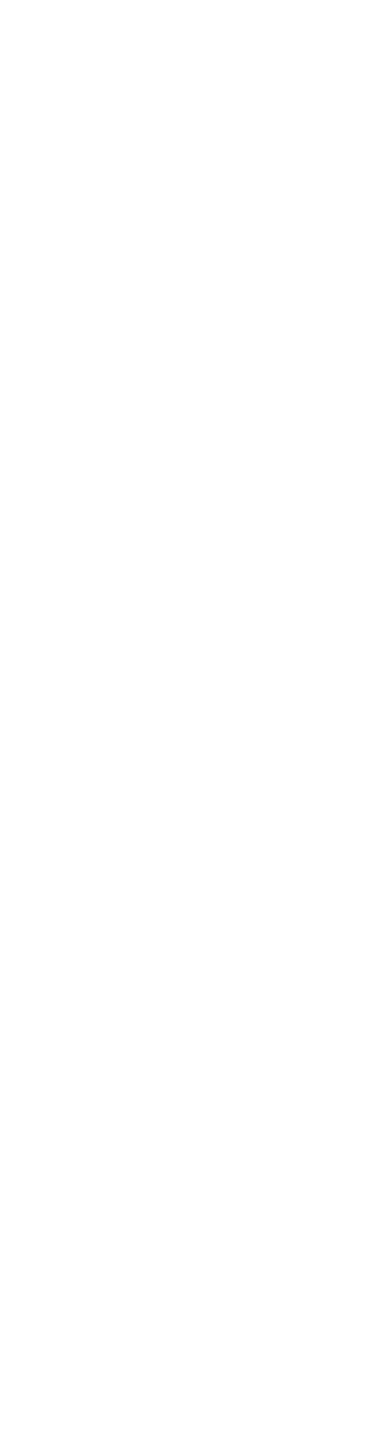
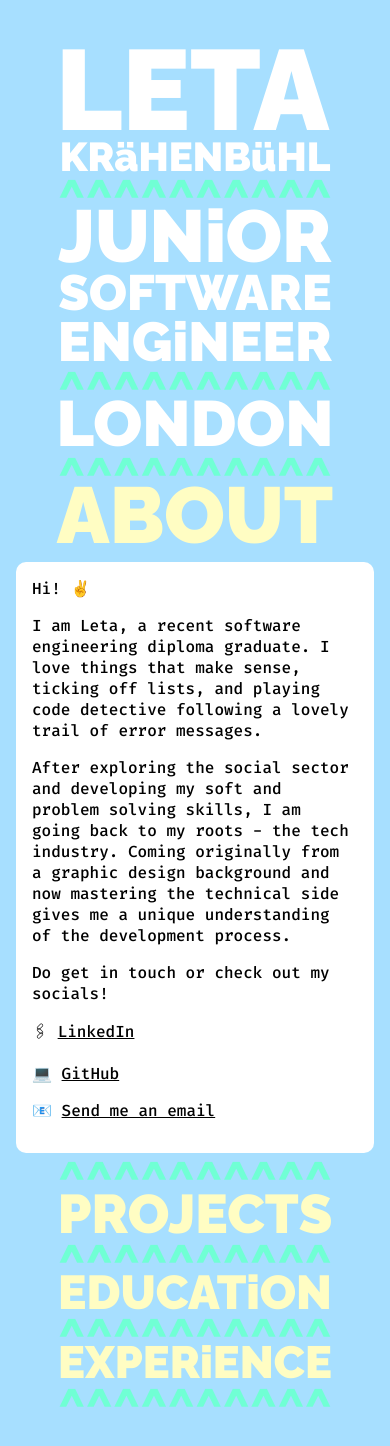
Before and after one commit to leta-krahenbuhl/portfolio, a React (Create React App) app: page /about2 in a window 390 px wide. Before the commit this address had no page. Shown: the top 1446 px of the page. Before the commit the page ends 844 px from the top, so only its background shows below. Built offline with nearby package versions, Linux system fonts and the light colour scheme.

Commit message:
Create mobile about page, not linked with navigation yet

```diff
--- a/src/App.js
+++ b/src/App.js
@@ -5,6 +5,7 @@ import About from "../src/Pages/About/About";
 import Projects from "../src/Pages/Projects/Projects";
 import Education from "../src/Pages/Education/Education";
 import Experience from "../src/Pages/Experience/Experience";
+import About2 from "../src/Pages/About2/About2";
 
 function App() {
   return (
@@ -16,6 +17,7 @@ function App() {
           <Route path="/projects" element={<Projects />} />
           <Route path="/education" element={<Education />} />
           <Route path="/experience" element={<Experience />} />
+          <Route path="/about2" element={<About2 />} />
         </Routes>
       </div>
     </BrowserRouter>
--- /dev/null
+++ b/src/Pages/About2/About2.js
@@ -0,0 +1,18 @@
+import Header from "../../components/Header/Header";
+import Navigation from "../../components/Navigation/Navigation";
+import NavigationMobile from "../../components/NavigationMobile/NavigationMobile";
+import "./About2.scss";
+
+export default function About2() {
+  return (
+    <main className="home">
+      <Header />
+      <div className="navigation-tablet">
+        <Navigation />
+      </div>
+      <div className="navigation-mobile">
+        <NavigationMobile />
+      </div>
+    </main>
+  );
+}
--- /dev/null
+++ b/src/Pages/About2/About2.scss
@@ -0,0 +1,19 @@
+@use "../../styles/partials/mixins" as *;
+
+.home {
+  min-height: 100vh;
+}
+
+.navigation-mobile {
+  @include tablet {
+    display: none;
+  }
+}
+
+.navigation-tablet {
+  display: none;
+
+  @include tablet {
+    display: inline;
+  }
+}
--- a/src/components/Header/Header.js
+++ b/src/components/Header/Header.js
@@ -14,7 +14,7 @@ export default function Header() {
         </div>
       </Link>
 
-      {location.pathname === "/" && (
+      {(location.pathname === "/" || location.pathname === "/about2") && (
         <article className="header-part2">
           <p className="header-part2__junior">JUNiOR</p>
           <p className="header-part2__software">SOFTWARE</p>
--- a/src/components/Header/Header.scss
+++ b/src/components/Header/Header.scss
@@ -64,4 +64,8 @@
     @include caret;
     line-height: 5.4rem;
   }
+
+  @include tablet {
+    display: none;
+  }
 }
--- /dev/null
+++ b/src/components/MobileAboutOpen/MobileAboutOpen.js
@@ -0,0 +1,63 @@
+import "./MobileAboutOpen.scss";
+import Collapsible from "react-collapsible";
+
+export default function MobileAboutOpen() {
+  return (
+    <article className="about-mobile">
+      <Collapsible trigger="ABOUT" open={true}>
+        <div className="about-mobile__textbox">
+          <p className="about-mobile__text">Hi! &#9996;</p>
+          <p className="about-mobile__text">
+            I am Leta, a recent software engineering diploma graduate. I love
+            things that make sense, ticking off lists, and playing code
+            detective following a lovely trail of error messages.
+          </p>
+          <p className="about-mobile__text">
+            After exploring the social sector and developing my soft and problem
+            solving skills, I am going back to my roots - the tech industry.
+            Coming originally from a graphic design background and now mastering
+            the technical side gives me a unique understanding of the
+            development process.
+          </p>
+
+          <p className="about-mobile__text">
+            Do get in touch or check out my socials!
+          </p>
+
+          <p className="about-mobile__text">
+            &#128391;{" "}
+            <a
+              className="about-mobile__text-link about-mobile__text-link--extra"
+              href="https://www.linkedin.com/in/leta-krahenbuhl/"
+              target="_blank"
+              rel="noreferrer"
+            >
+              LinkedIn
+            </a>
+          </p>
+          <p className="about-mobile__text">
+            &#128187;{" "}
+            <a
+              className="about-mobile__text-link about-mobile__text-link--extra"
+              href="https://github.com/leta-krahenbuhl"
+              target="_blank"
+              rel="noreferrer"
+            >
+              GitHub
+            </a>
+          </p>
+          <p className="about-mobile__text">
+            {" "}
+            &#x1F4E7;{" "}
+            <a
+              className="about-mobile__text-link about-mobile__text-link--extra"
+              href="mailto:leta.krahenbuhl@gmail.com"
+            >
+              Send me an email
+            </a>
+          </p>
+        </div>
+      </Collapsible>
+    </article>
+  );
+}
--- /dev/null
+++ b/src/components/MobileAboutOpen/MobileAboutOpen.scss
@@ -0,0 +1,15 @@
+@use "../../styles/partials/mixins" as *;
+@use "../../styles/partials/variables" as *;
+
+.about-mobile {
+  color: $primary-hover;
+  font-size: 4.95rem;
+  margin-top: -3rem;
+  margin-bottom: 0.5rem;
+
+  &__textbox {
+    @include mobile-textbox;
+  }
+
+  @include mobile-text;
+}
--- a/src/components/NavigationMobile/NavigationMobile.js
+++ b/src/components/NavigationMobile/NavigationMobile.js
@@ -1,14 +1,18 @@
 import "./NavigationMobile.scss";
-// import { Link } from "react-router-dom";
 import MobileAbout from "../../components/MobileAbout/MobileAbout";
 import MobileProjects from "../../components/MobileProjects/MobileProjects";
 import MobileEducation from "../../components/MobileEducation/MobileEducation";
 import MobileExperience from "../../components/MobileExperience/MobileExperience";
+import MobileAboutOpen from "../MobileAboutOpen/MobileAboutOpen";
+import { useLocation } from "react-router-dom";
 
 export default function NavigationMobile() {
+  const location = useLocation();
+
   return (
     <nav className="nav-mobile">
-      <MobileAbout />
+      {location.pathname === "/" && <MobileAbout />}
+      {location.pathname === "/about2" && <MobileAboutOpen />}
       <p className="nav-mobile__caret1">^^^^^^^^^^</p>
       <MobileProjects />
       <p className="nav-mobile__caret2">^^^^^^^^^^</p>
@@ -19,27 +23,3 @@ export default function NavigationMobile() {
     </nav>
   );
 }
-
-// ------------------ Old navigation
-// export default function NavigationMobile() {
-//     return (
-//       <nav className="navigation-mobile">
-//         <Link to="/about">
-//           <p className="navigation-mobile__about">ABOUT</p>
-//           <p className="navigation-mobile__caret1">^^^^^^^^^^</p>
-//         </Link>
-//         <Link to="/projects">
-//           <p className="navigation-mobile__projects">PROJECTS</p>
-//           <p className="navigation-mobile__caret2">^^^^^^^^^^</p>
-//         </Link>
-//         <Link to="/education">
-//           <p className="navigation-mobile__education">EDUCATiON</p>
-//           <p className="navigation-mobile__caret3">^^^^^^^^^^</p>
-//         </Link>
-//         <Link to="/experience">
-//           <p className="navigation-mobile__experience">EXPERiENCE</p>
-//           <p className="navigation-mobile__caret4">^^^^^^^^^^</p>
-//         </Link>
-//       </nav>
-//     );
-//   }
```
